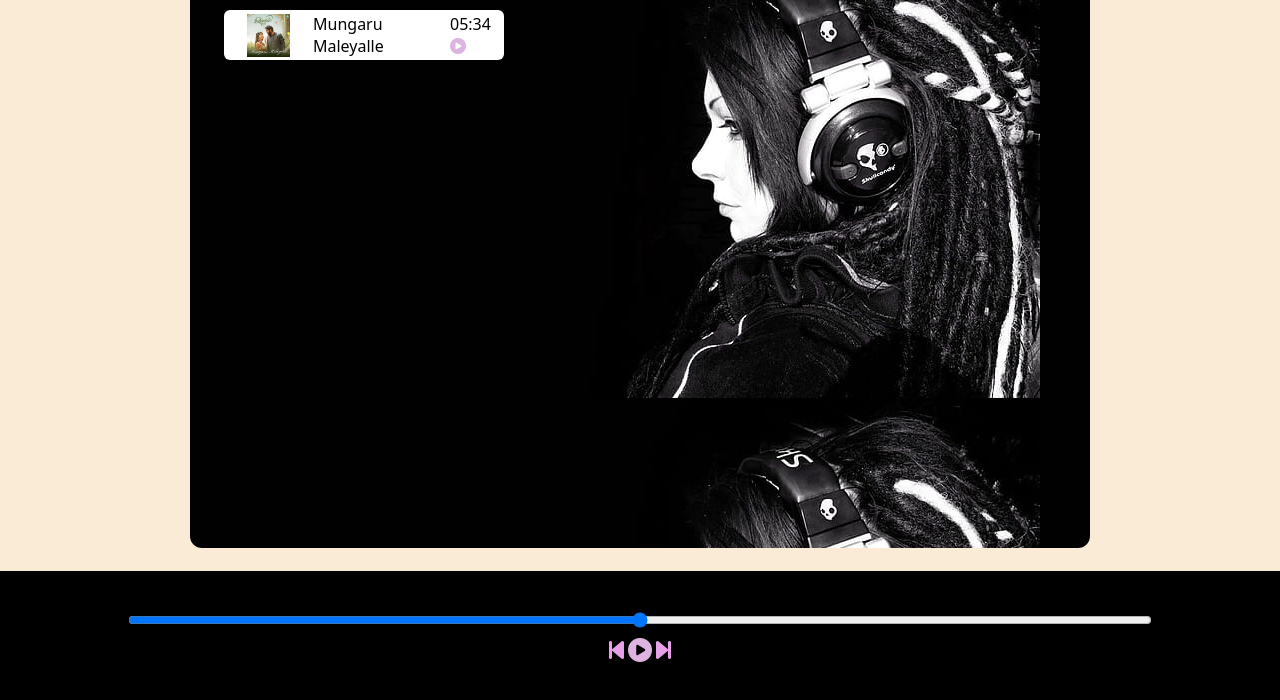
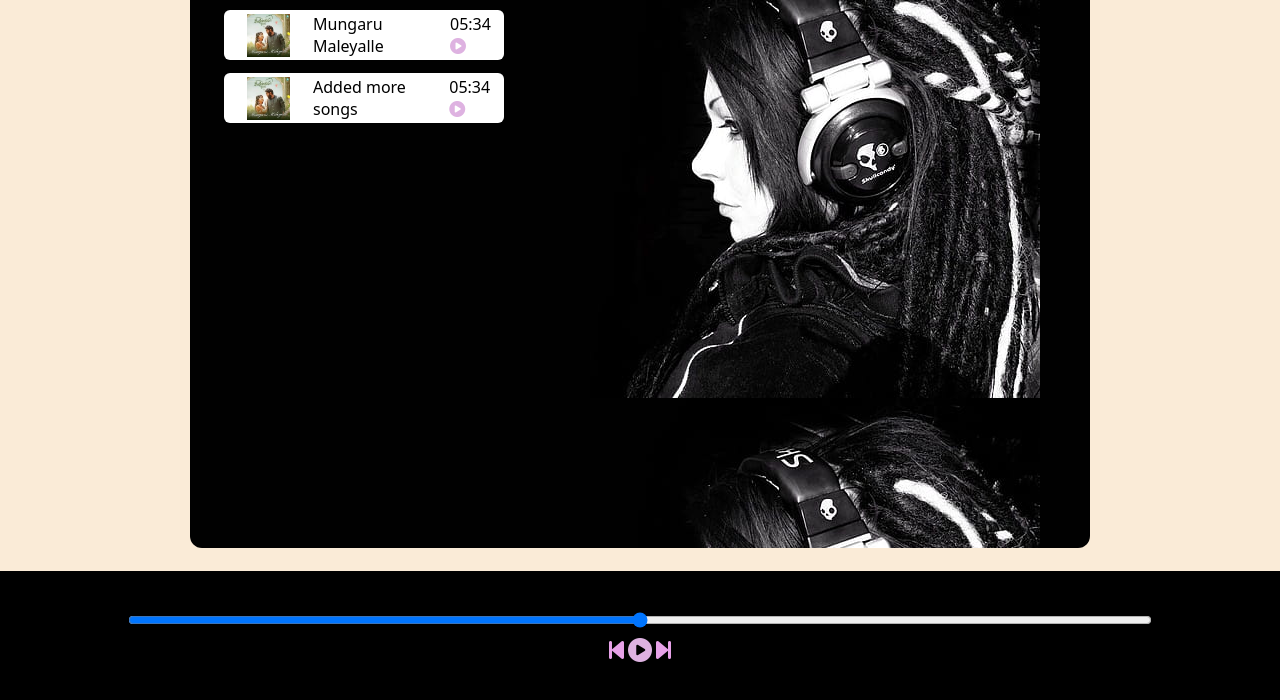
Before and after one commit to Yashas-webdev/Spotify, a plain HTML site: page index.html in a window 1280 px wide. Shown: the part 168-868 px from the top of the page. Drawn offline with Linux system fonts and the light colour scheme; a web font is replaced by a local one.

Commit message:
feat: added more playlist

```diff
--- a/index.html
+++ b/index.html
@@ -26,6 +26,13 @@
                     <span class="songlistplay"><span class="timestamp">05:34</span><i class="fa-solid fa-circle-play fa-xm" style="color: #deb2e1;"></i></span>
                 </div>
             </div>
+             <div>
+                <div class="songItem">
+                    <img src="cover1.png" alt="1">
+                    <span>Added more songs</span>
+                    <span class="songlistplay"><span class="timestamp">05:34</span><i class="fa-solid fa-circle-play fa-xm" style="color: #deb2e1;"></i></span>
+                </div>
+            </div>
         </div>
         <div class="songBanner"></div>
 
```
